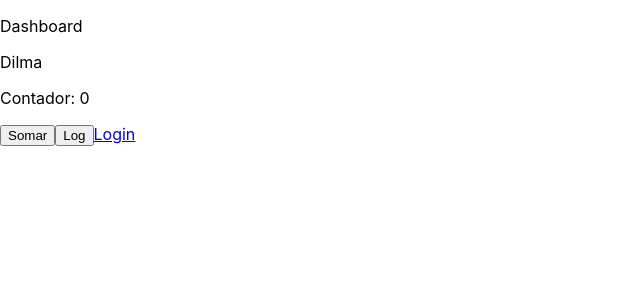
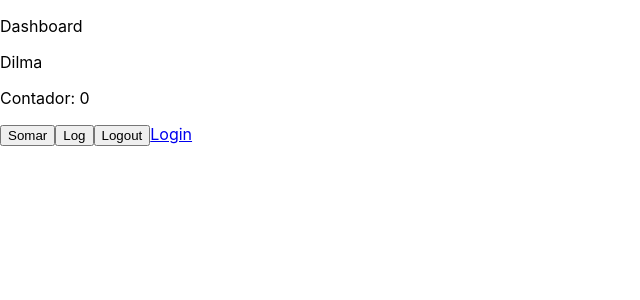
Before and after one commit to hygino82/curso-react-typescript, a React (Create React App) app: page /pagina-inicial in a window 1280 px wide. Shown: the top 300 px of the page, without its empty margins (0-640 px from the left). Built offline with nearby package versions, Linux system fonts and the light colour scheme.

Commit message:
Passando funções no contexto

```diff
--- a/src/app/pages/dashboard/Dashboard.tsx
+++ b/src/app/pages/dashboard/Dashboard.tsx
@@ -7,7 +7,7 @@
 export const Dashboard = () => {
     const counterRef = useRef(0);
 
-    const { nomeDoUsuario } = useUsuarioLogado();
+    const { nomeDoUsuario, logout } = useUsuarioLogado();
 
     return (
         <div>
@@ -18,6 +18,8 @@
 
             <button onClick={() => { counterRef.current++ }}>Somar</button>
             <button onClick={() => { console.log(counterRef.current) }}>Log</button>
+
+            <button onClick={logout}>Logout</button>
             <Link to="/entrar">Login</Link>
         </div>
     );
--- a/src/app/shared/contents/UsuarioLogado.tsx
+++ b/src/app/shared/contents/UsuarioLogado.tsx
@@ -1,14 +1,20 @@
-import { createContext } from "react";
+import { createContext, useCallback } from "react";
 
 interface IUsuarioLogadoContextData {
     nomeDoUsuario: string;
+    logout: () => void;
 }
 
 export const UsuarioLogadoContext = createContext<IUsuarioLogadoContextData>({} as IUsuarioLogadoContextData);
 
 export const UsuarioLogadoProvider: React.FC = ({ children }) => {
+
+    const handleLogOut = useCallback(() => {
+        console.log('Logout executou');
+    }, []);
+
     return (
-        <UsuarioLogadoContext.Provider value={{ nomeDoUsuario: 'Dilma' }}>
+        <UsuarioLogadoContext.Provider value={{ nomeDoUsuario: 'Dilma', logout: handleLogOut }}>
             {children}
         </UsuarioLogadoContext.Provider>
     );
```
